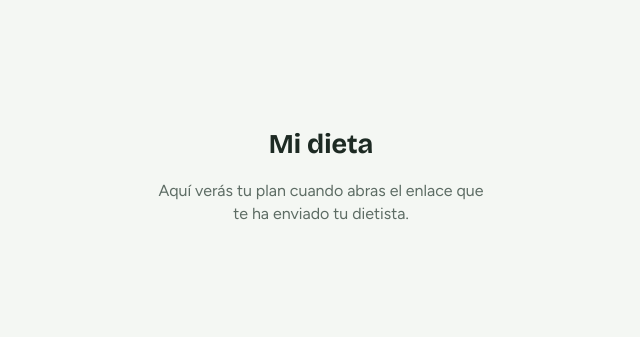
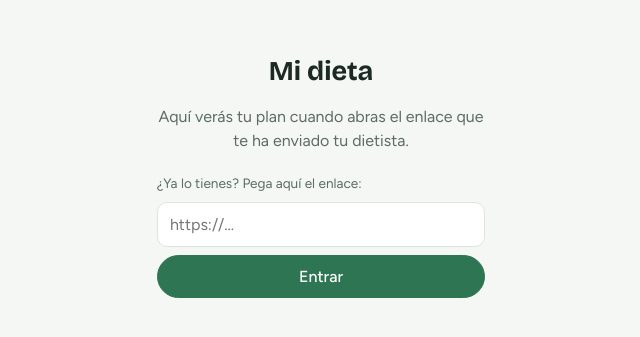
Before and after one commit to denisenutrition/mi-dieta, a plain HTML site: page index.html in a window 1280 px wide. Shown: the part 225-562 px from the top of the page, without its empty margins (319-959 px from the left). Drawn offline with nearby package versions, Linux system fonts and the light colour scheme.

Commit message:
Publicar 2026-11-16 09:50

```diff
--- a/app.js
+++ b/app.js
@@ -64,10 +64,22 @@
     $('aviso').hidden = true;
     $('bienvenida').hidden = false;
     $('pruebas-bienvenida').hidden = !CONFIG.pruebas;
+    // Rescate: si se abre sin código (p. ej. la app instalada en el iPhone desde una dirección
+    // sin él), se puede pegar el enlace aquí. Con código, mientras busca, no hace falta.
+    $('pegar').hidden = !!leer('acceso', null);
     $('bienvenida-texto').textContent = texto || 'Aquí verás tu plan cuando abras el enlace que te ha enviado tu dietista.';
     $('bienvenida-error').hidden = !error;
     $('bienvenida-error').textContent = error || '';
   }
+
+  $('pegar').addEventListener('submit', function (e) {
+    e.preventDefault();
+    var c = Logica.codigoDeEnlace($('pegar-texto').value);
+    if (!c) { bienvenida('Eso no parece el enlace de tu dietista. Cópialo entero desde el mensaje.'); return; }
+    guardar('acceso', { codigo: c, desde: new Date().toISOString() });
+    bienvenida('', 'Buscando tu dieta…');
+    comprobar(false);
+  });
 
   function abrirFichero() { $('fichero').click(); }
   $('fichero').addEventListener('change', function () {
@@ -351,7 +363,7 @@
   });
 
   // --- inicio ---------------------------------------------------------------------
-  var codigo = Logica.codigoDeEnlace(location.hash);
+  var codigo = Logica.codigoDeEnlace(location.search) || Logica.codigoDeEnlace(location.hash);
   if (codigo) {
     // Viene del enlace personal: se guarda el código. Se DEJA en la dirección a propósito: en el
     // iPhone, «Añadir a pantalla de inicio» guarda la dirección que hay en ese momento, y la app
@@ -381,6 +393,6 @@
   }
 
   if ('serviceWorker' in navigator && location.protocol !== 'file:') {
-    navigator.serviceWorker.register('sw.js').catch(function () {});
+    navigator.serviceWorker.register('sw.js', { updateViaCache: 'none' }).catch(function () {});
   }
 })();
--- a/index.html
+++ b/index.html
@@ -174,6 +174,9 @@ details.bloque ul { margin: 0; padding: 0 14px 14px 32px; display: grid; gap: 6p
 .bienvenida h1 { font-family: var(--display); font-size: 1.7rem; margin: 0; }
 .bienvenida p { margin: 0; color: var(--muted); max-width: 32ch; justify-self: center; }
 .bienvenida .error { color: var(--danger); }
+.pegar { display: grid; gap: 8px; width: min(340px, 100%); justify-self: center; margin-top: 8px; text-align: left; }
+.pegar label { font-size: .85rem; color: var(--muted); }
+.pegar input { font: inherit; font-size: 16px; padding: 10px 12px; border: 1px solid var(--line); border-radius: 10px; background: var(--surface); color: var(--ink); min-width: 0; }
 
 /* --- Pestañas --- */
 nav.pestanas { position: fixed; left: 0; right: 0; bottom: 0; z-index: 6; background: var(--surface); border-top: 1px solid var(--line);
@@ -193,6 +196,11 @@ nav.pestanas button.on { color: var(--accent); font-weight: 600; }
     <h1>Mi dieta</h1>
     <p id="bienvenida-texto">Aquí verás tu plan cuando abras el enlace que te ha enviado tu dietista.</p>
     <p class="error" id="bienvenida-error" hidden></p>
+    <form class="pegar" id="pegar" hidden>
+      <label for="pegar-texto">¿Ya lo tienes? Pega aquí el enlace:</label>
+      <input id="pegar-texto" type="text" inputmode="url" autocomplete="off" autocapitalize="off" spellcheck="false" placeholder="https://…">
+      <button type="submit" class="btn principal">Entrar</button>
+    </form>
     <div class="pruebas" id="pruebas-bienvenida"><button type="button" data-abrir-fichero>Abrir un fichero de dieta (.json) · para pruebas</button></div>
   </section>
 
--- a/logica.js
+++ b/logica.js
@@ -144,9 +144,9 @@ var Logica = (function () {
     return j.nutricion.dias[dia] || null;
   }
 
-  /** El código del enlace personal («…/#k=abc…»), o ''. */
-  function codigoDeEnlace(hash) {
-    var m = String(hash || '').match(/[#&]k=([a-fA-F0-9]{32})\b/);
+  /** El código del enlace personal («…/?k=abc…» o el antiguo «…/#k=abc…»), o ''. Vale un enlace pegado entero. */
+  function codigoDeEnlace(texto) {
+    var m = String(texto || '').match(/[?#&]k=([a-fA-F0-9]{32})(?![a-fA-F0-9])/);
     return m ? m[1].toLowerCase() : '';
   }
 
--- a/sw.js
+++ b/sw.js
@@ -2,7 +2,7 @@
  * App de la clienta · funcionar sin conexión. Guarda la «carcasa» de la app (no la dieta: esa
  * va en localStorage). Al cambiar cualquier fichero de la app, sube VERSION.
  */
-var VERSION = 'mi-dieta-6';
+var VERSION = 'mi-dieta-7';
 var CARCASA = ['./', 'index.html', 'config.js', 'logica.js', 'app.js', 'manifest.webmanifest', 'icono.svg', 'icono-192.png', 'icono-512.png', 'icono-180.png'];
 
 self.addEventListener('install', function (e) {
@@ -20,7 +20,8 @@ self.addEventListener('activate', function (e) {
 self.addEventListener('fetch', function (e) {
   var url = new URL(e.request.url);
   if (e.request.method !== 'GET' || url.origin !== location.origin || url.pathname.indexOf('/ejemplo/') !== -1) return;
-  e.respondWith(fetch(e.request).then(function (r) {
+  // cache: 'no-cache' → pregunta siempre a GitHub si hay versión nueva (no usa la copia del navegador).
+  e.respondWith(fetch(e.request.url, { cache: 'no-cache', credentials: 'same-origin' }).then(function (r) {
     if (r.ok) { var copia = r.clone(); caches.open(VERSION).then(function (c) { c.put(e.request, copia); }); }
     return r;
   }).catch(function () {
```
